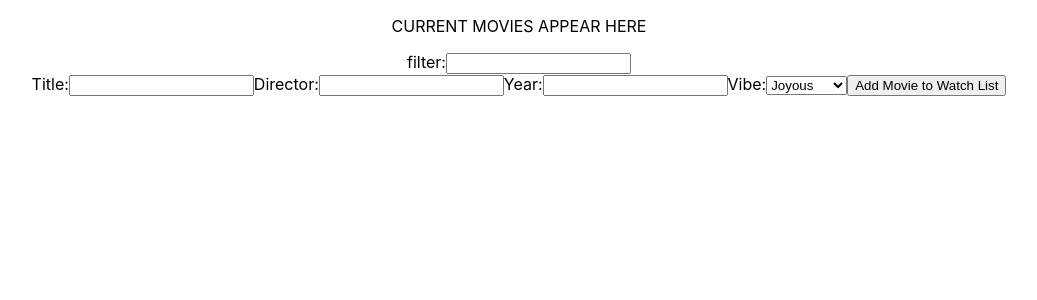
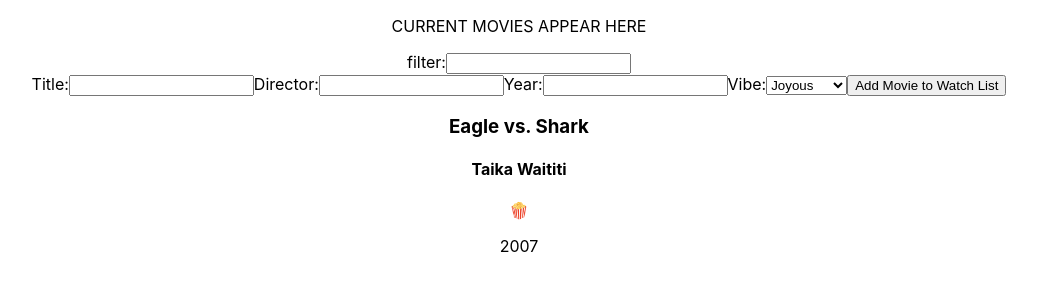
Before and after one commit to amayamaya/movie-list-maker-from-scratch, a React (Create React App) app: page / in a window 1280 px wide. Shown: the top 300 px of the page, without its empty margins (121-1158 px from the left). Built offline with nearby package versions, Linux system fonts and the light colour scheme.

Commit message:
movies rendering to page

```diff
--- a/src/App.js
+++ b/src/App.js
@@ -1,6 +1,8 @@
 import { useState } from 'react';
 import './App.css';
 import MovieForm from './MovieForm';
+import MovieList from './MovieList';
+import Movie from './Movie';
 
 function App() {
   const [movieFormTitle, setMovieFormTitle] = useState('');
@@ -25,6 +27,12 @@ function App() {
     setAllMovies([...allMovies, newMovie]);
   }
 
+  function handleDeleteMovie(title) {
+    const indexDelete = allMovies.findIndex((movie) => movie.title === title);
+    allMovies.splice(indexDelete, 1);
+    setAllMovies([...allMovies]);
+  }
+
   return (
     <div className="App">
       <div className="current-movie quarter">
@@ -45,6 +53,7 @@ function App() {
         movieFormVibe={movieFormVibe}
         setMovieFormVibe={setMovieFormVibe}
       />
+      <MovieList movies={allMovies} handleDeleteMovie={handleDeleteMovie} />
     </div>
   );
 }
--- a/src/MovieList.js
+++ b/src/MovieList.js
@@ -5,7 +5,7 @@ export default function MovieList({ movies, handleDeleteMovie }) {
   return (
     <div className="movie-list quarter">
       {movies.map((movie, i) => (
-        <Movie key={movie + i} movie={movie} handleDeleteMovie />
+        <Movie key={movie + i} movie={movie} handleDeleteMovie={handleDeleteMovie} />
       ))}
     </div>
   );
```
